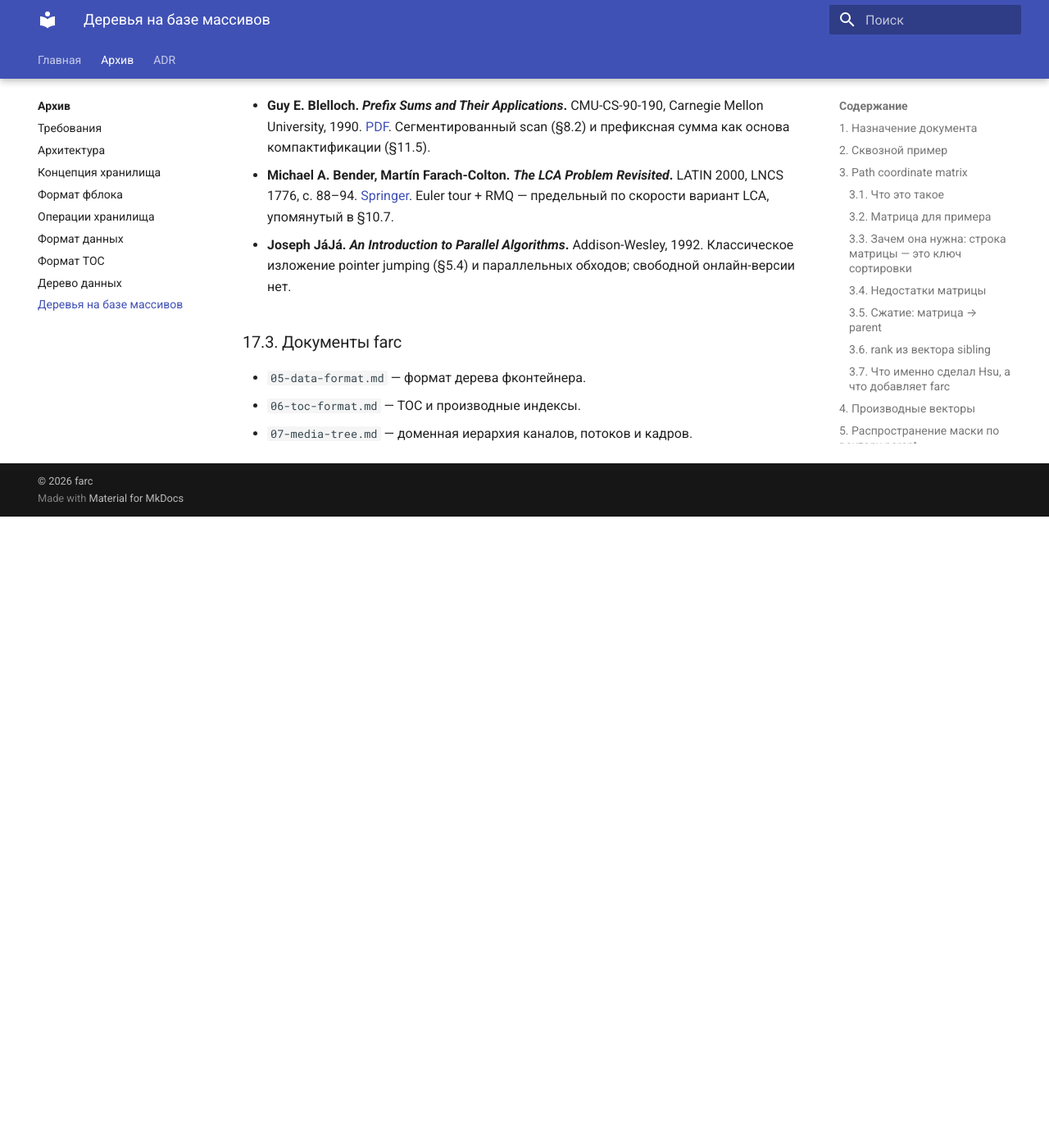
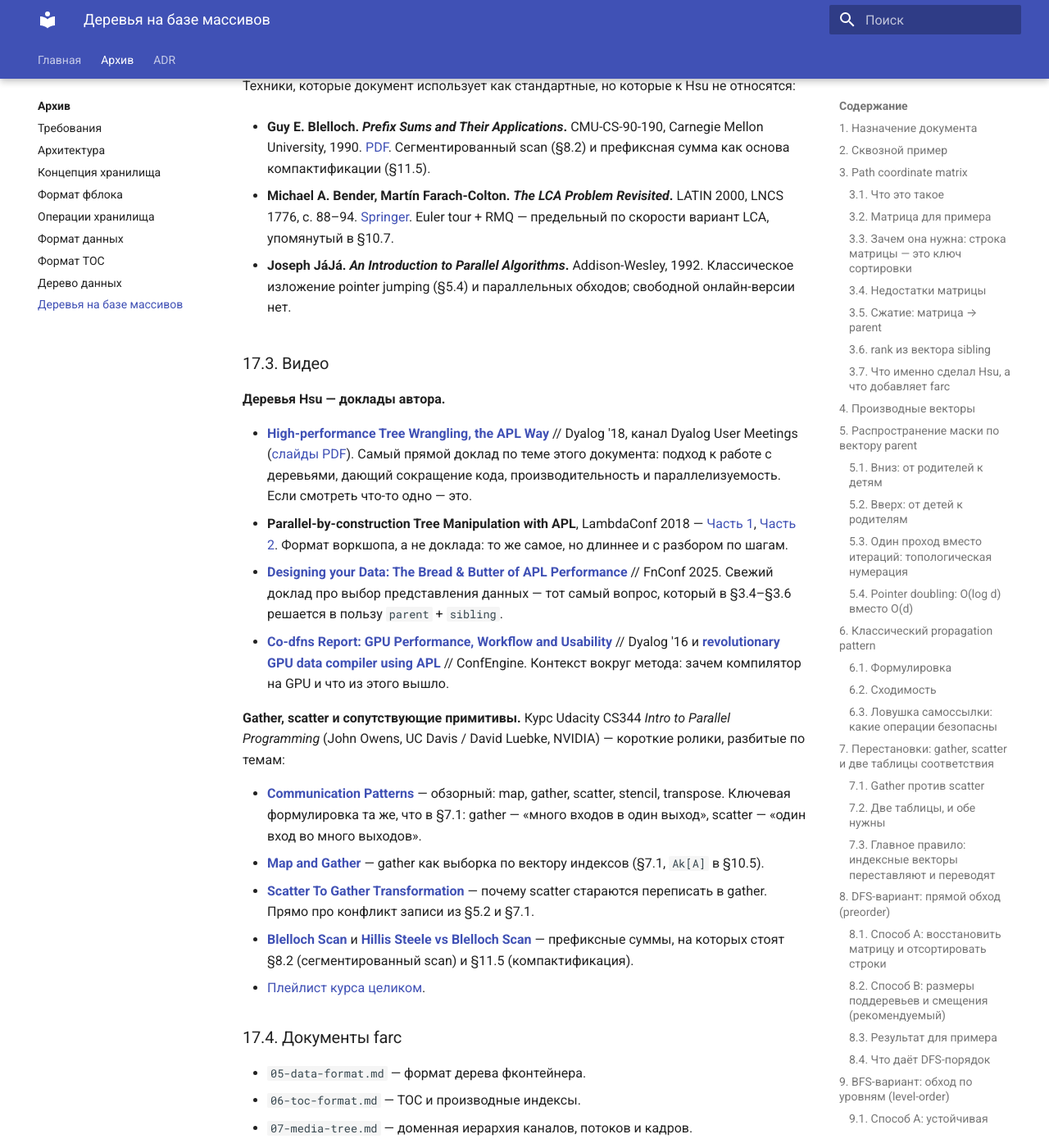
Before and after one commit to traycers/farc, an MkDocs documentation site: the page built from docs/docs/archive/08-array-trees.md, in a window 1280 px wide and 1400 px high, scrolled down 39023 px. Shown: the whole window at 82% size. Built offline with MkDocs 1.6.1 and Material for MkDocs 9.7.7, drawn with Linux system fonts in a browser that asks for light colours; before the commit the page ends 39653 px from its top, so only the background shows below that; some of the changed text lies outside the part shown.

Commit message:
add links

````diff
--- a/docs/docs/archive/08-array-trees.md
+++ b/docs/docs/archive/08-array-trees.md
@@ -2,7 +2,7 @@
 
 ## 1. Назначение документа
 
-Справочная глава: как устроены деревья на базе массивов в подходе Aaron W. Hsu (co-dfns, APL) и как с ними работать. Первоисточники со ссылками — §17.1. Документ объясняет теорию, на которую опирается формат дерева фконтейнера (`05-data-format.md` §2–§3) и производные индексы TOC (`06-toc-format.md` §3).
+Справочная глава: как устроены деревья на базе массивов в подходе Aaron W. Hsu (co-dfns, APL) и как с ними работать. Первоисточники со ссылками — §17.1, видеодоклады — §17.3. Документ объясняет теорию, на которую опирается формат дерева фконтейнера (`05-data-format.md` §2–§3) и производные индексы TOC (`06-toc-format.md` §3).
 
 Разбираются:
 
@@ -480,7 +480,7 @@ gather:   dst[i]      = src[idx[i]]     // читаем вразнобой, пи
 scatter:  dst[idx[i]] = src[i]          // читаем подряд, пишем вразнобой
 ```
 
-Gather безопасен всегда. Scatter корректен только если `idx` — перестановка (иначе конфликт записи) или если запись идёт с коммутативной редукцией (§5.2).
+Gather безопасен всегда. Scatter корректен только если `idx` — перестановка (иначе конфликт записи) или если запись идёт с коммутативной редукцией (§5.2). Наглядный разбор обеих операций и приёма «переписать scatter как gather» — в видео из §17.3.
 
 ### 7.2. Две таблицы, и обе нужны
 
@@ -1176,7 +1176,28 @@ sibling[F] = L, если L != x, иначе F                // дети вст
 - **Joseph JáJá. *An Introduction to Parallel Algorithms*.** Addison-Wesley, 1992.
   Классическое изложение pointer jumping (§5.4) и параллельных обходов; свободной онлайн-версии нет.
 
-### 17.3. Документы farc
+### 17.3. Видео
+
+**Деревья Hsu — доклады автора.**
+
+- [**High-performance Tree Wrangling, the APL Way**](https://www.youtube.com/watch?v=hzPd3umu78g) // Dyalog '18, канал Dyalog User Meetings ([слайды PDF](https://www.dyalog.com/uploads/conference/dyalog18/presentations/U19_Tree_Wrangling_the_APL_Way.pdf)).
+  Самый прямой доклад по теме этого документа: подход к работе с деревьями, дающий сокращение кода, производительность и параллелизуемость. Если смотреть что-то одно — это.
+- **Parallel-by-construction Tree Manipulation with APL**, LambdaConf 2018 — [Часть 1](https://www.youtube.com/watch?v=lc4IjR1iJTg), [Часть 2](https://www.youtube.com/watch?v=X5_5MtOYNos).
+  Формат воркшопа, а не доклада: то же самое, но длиннее и с разбором по шагам.
+- [**Designing your Data: The Bread & Butter of APL Performance**](https://www.youtube.com/watch?v=ozlxUmdYsHA) // FnConf 2025.
+  Свежий доклад про выбор представления данных — тот самый вопрос, который в §3.4–§3.6 решается в пользу `parent` + `sibling`.
+- [**Co-dfns Report: GPU Performance, Workflow and Usability**](https://www.youtube.com/watch?v=xZru2zXSzMA) // Dyalog '16 и [**revolutionary GPU data compiler using APL**](https://www.youtube.com/watch?v=2uGg2n7BGZs) // ConfEngine.
+  Контекст вокруг метода: зачем компилятор на GPU и что из этого вышло.
+
+**Gather, scatter и сопутствующие примитивы.** Курс Udacity CS344 *Intro to Parallel Programming* (John Owens, UC Davis / David Luebke, NVIDIA) — короткие ролики, разбитые по темам:
+
+- [**Communication Patterns**](https://www.youtube.com/watch?v=HPxjXSMIGc0) — обзорный: map, gather, scatter, stencil, transpose. Ключевая формулировка та же, что в §7.1: gather — «много входов в один выход», scatter — «один вход во много выходов».
+- [**Map and Gather**](https://www.youtube.com/watch?v=eZxbwnABmTM) — gather как выборка по вектору индексов (§7.1, `Ak[A]` в §10.5).
+- [**Scatter To Gather Transformation**](https://www.youtube.com/watch?v=feGeUehFtQ4) — почему scatter стараются переписать в gather. Прямо про конфликт записи из §5.2 и §7.1.
+- [**Blelloch Scan**](https://www.youtube.com/watch?v=mmYv3Haj6uc) и [**Hillis Steele vs Blelloch Scan**](https://www.youtube.com/watch?v=_5sM-4ODXaA) — префиксные суммы, на которых стоят §8.2 (сегментированный scan) и §11.5 (компактификация).
+- [Плейлист курса целиком](https://www.youtube.com/playlist?list=PLAwxTw4SYaPnFKojVQrmyOGFCqHTxfdv2).
+
+### 17.4. Документы farc
 
 - `05-data-format.md` — формат дерева фконтейнера.
 - `06-toc-format.md` — TOC и производные индексы.
````
